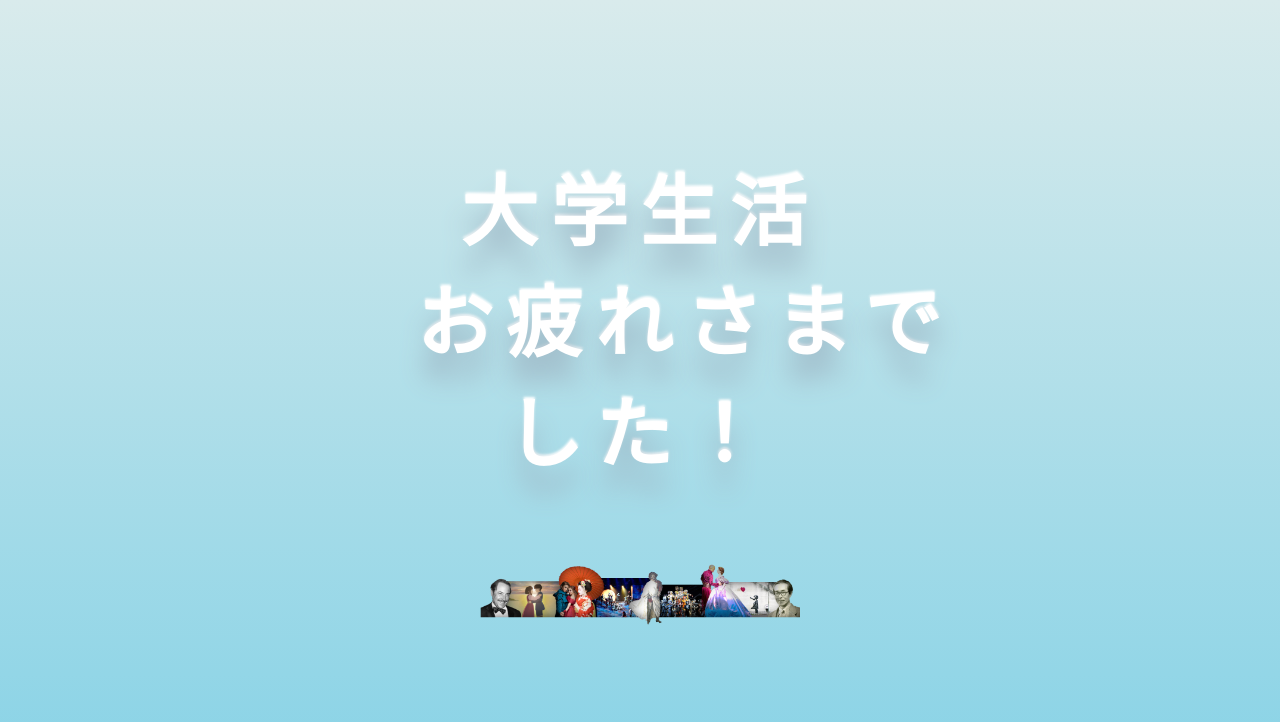
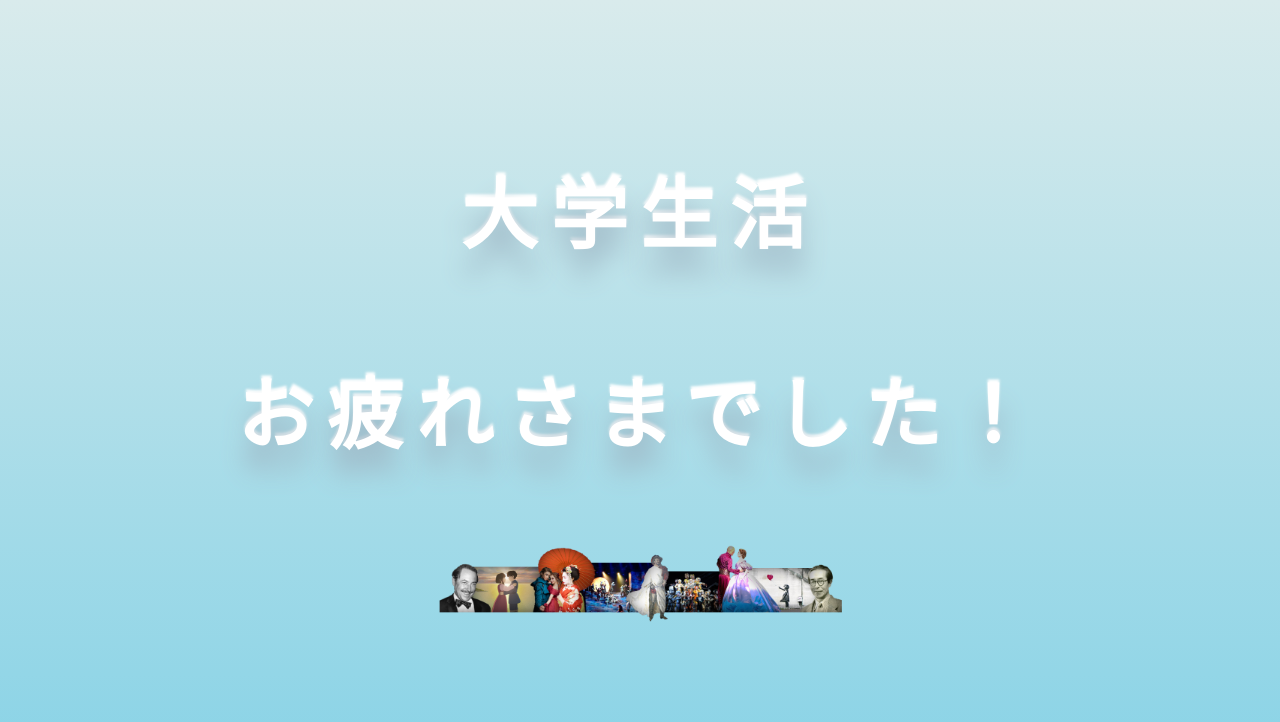
Before and after one commit to miimin/secret-room, a plain HTML site: page index.html in a window 1280 px wide. Drawn offline with nearby package versions, Linux system fonts and the light colour scheme.

Commit message:
Update stylesheet.css

```diff
--- a/stylesheet.css
+++ b/stylesheet.css
@@ -30,6 +30,6 @@ p.small{
     text-shadow: 0 2vw 2vw #9db6c4, 0px -0.2vw 0.2vw #fff;
     font-weight: bold;
     letter-spacing: 1vw;
-    word-break:keep-all；
+    word-break:keep-all;
 
   }
```
